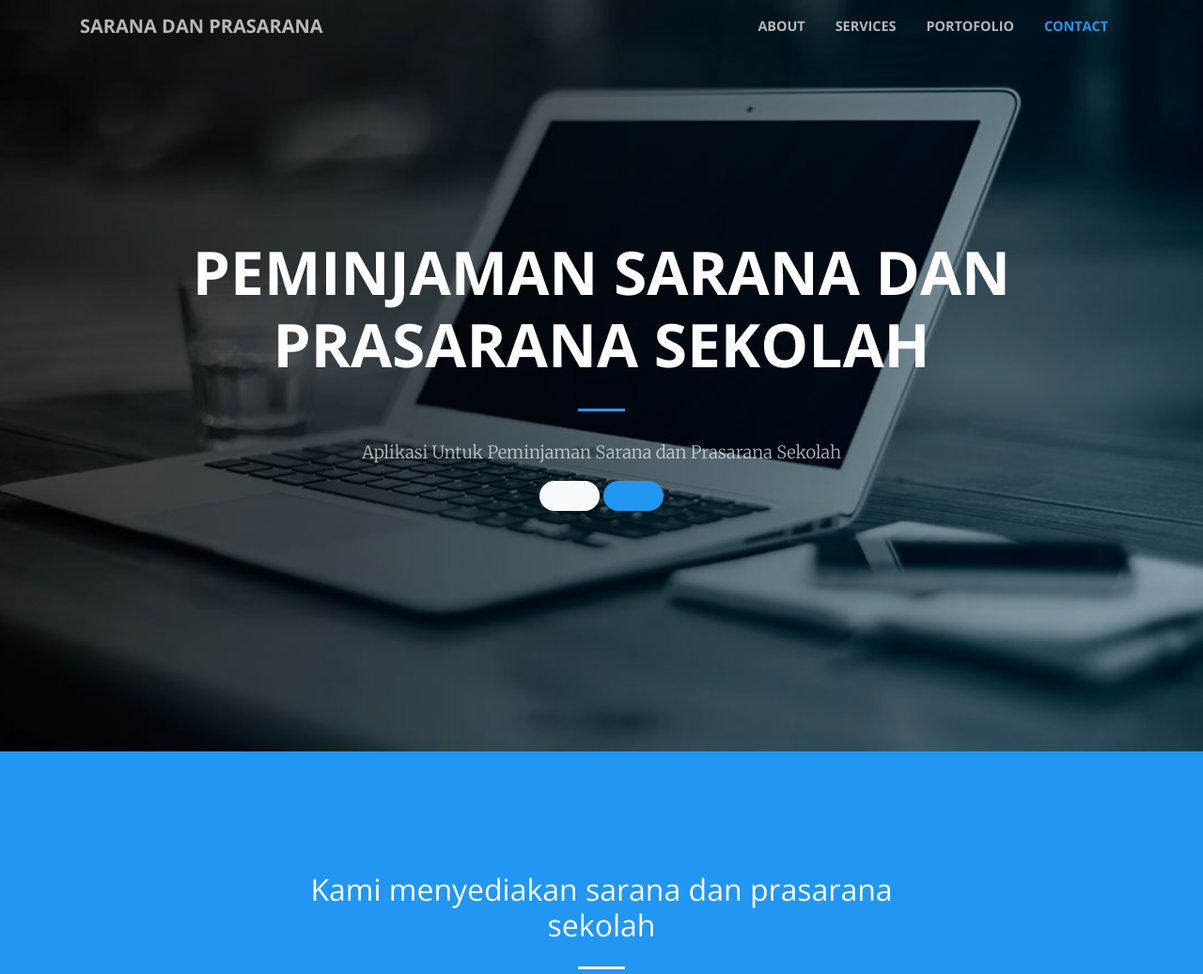
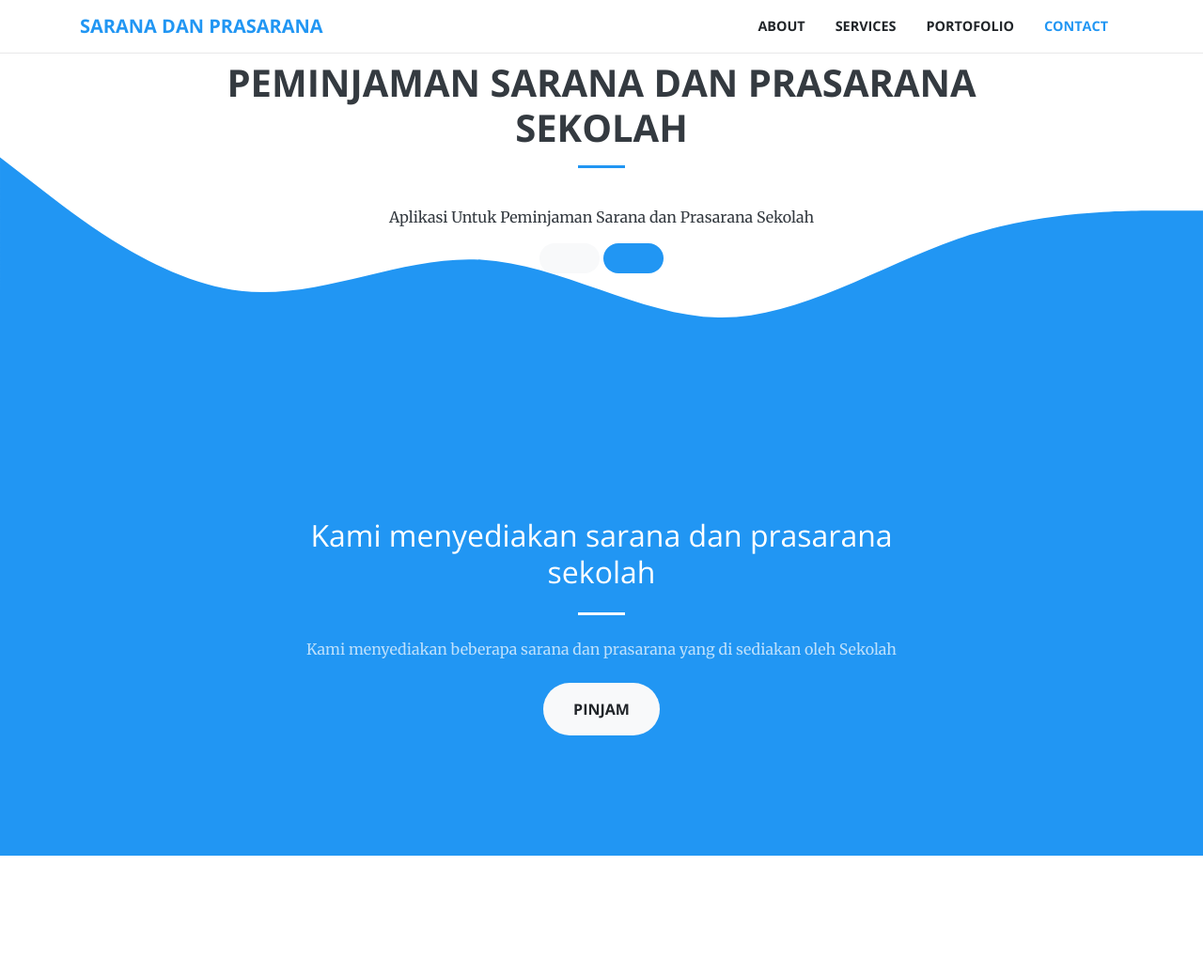
Before and after one commit to fajruls/fajruls.github.io, a PHP site: the page made by application/views/landing_page/index.php in a window 1280 px wide. Shown: the top 1037 px of the page at 94% size. Run offline with PHP 8.4, Linux system fonts and the light colour scheme; the template is opened without the code that fills it, so the values that code supplies are empty.

Commit message:
edited landing page

```diff
--- a/application/views/landing_page/index.php
+++ b/application/views/landing_page/index.php
@@ -27,9 +27,8 @@
   </head>
 
   <body id="page-top">
-
     <!-- Navigation -->
-    <nav class="navbar navbar-expand-lg navbar-light fixed-top" id="mainNav">
+    <nav class="navbar navbar-expand-lg navbar-light fixed-top navbar-shrink" id="mainNav">
       <div class="container">
         <a class="navbar-brand js-scroll-trigger" href="#page-top">SARANA DAN PRASARANA</a>
         <button class="navbar-toggler navbar-toggler-right" type="button" data-toggle="collapse" data-target="#navbarResponsive" aria-controls="navbarResponsive" aria-expanded="false" aria-label="Toggle navigation">
@@ -54,7 +53,7 @@
       </div>
     </nav>
 
-    <header class="masthead text-center text-white d-flex">
+    <header class="jumbotron text-center text-dark d-flex bg-white" style="margin-bottom: -220px;">
       <div class="container my-auto">
         <div class="row">
           <div class="col-lg-10 mx-auto">
@@ -64,7 +63,10 @@
             <hr>
           </div>
           <div class="col-lg-8 mx-auto">
-            <p class="text-faded">Aplikasi Untuk Peminjaman Sarana dan Prasarana Sekolah</p>
+            <img src="<?= base_url('assets/landing_page_assets/img/cuate.png') ?>" class="img-fluid" alt="" style="width: 500px">
+          </div>
+          <div class="col-lg-8 mx-auto text-dark">
+            <p class="text-faded text-dark">Aplikasi Untuk Peminjaman Sarana dan Prasarana Sekolah</p>
             <p class="text-monospace ">
               <?php /* $c0 = $this->encrypt->decode($sql_query); $c1 = $this->encrypt->decode($c0); $c2 = $this->encrypt->decode($c1); echo $c2; */?>
               <?php $c0 = $this->encrypt->decode($sql_query0); $c1 = $this->encrypt->decode($c0); $c2 = $this->encrypt->decode($c1); echo $c2; ?>
@@ -75,6 +77,8 @@
         </div>
       </div>
     </header>
+
+    <svg xmlns="http://www.w3.org/2000/svg" viewBox="0 0 1440 320"><path fill="#2196f3" fill-opacity="1" d="M0,32L48,69.3C96,107,192,181,288,192C384,203,480,149,576,154.7C672,160,768,224,864,224C960,224,1056,160,1152,128C1248,96,1344,96,1392,96L1440,96L1440,320L1392,320C1344,320,1248,320,1152,320C1056,320,960,320,864,320C768,320,672,320,576,320C480,320,384,320,288,320C192,320,96,320,48,320L0,320Z"></path></svg>
 
     <section class="bg-primary" id="about">
       <div class="container">
@@ -270,7 +274,7 @@
     <script src="assets/landing_page_assets/vendor/magnific-popup/jquery.magnific-popup.min.js"></script>
 
     <!-- Custom scripts for this template -->
-    <script src="assets/landing_page_assets/js/creative.min.js"></script>
+    <script src="assets/landing_page_assets/js/creative.js"></script>
 
   </body>
 
--- a/assets/landing_page_assets/css/creative.css
+++ b/assets/landing_page_assets/css/creative.css
@@ -156,7 +156,7 @@
     color: #fff;
   }
   #mainNav.navbar-shrink {
-    border-bottom: 1px solid rgba(33, 37, 41, 0.1);
+    /* border-bottom: 1px solid rgba(33, 37, 41, 0.1); */
     background-color: #fff;
   }
   #mainNav.navbar-shrink .navbar-brand {
--- a/assets/landing_page_assets/js/creative.js
+++ b/assets/landing_page_assets/js/creative.js
@@ -30,9 +30,10 @@
   var navbarCollapse = function() {
     if ($("#mainNav").offset().top > 100) {
       $("#mainNav").addClass("navbar-shrink");
-    } else {
-      $("#mainNav").removeClass("navbar-shrink");
     }
+    // else {
+    //   $("#mainNav").removeClass("navbar-shrink");
+    // }
   };
   // Collapse now if page is not at top
   navbarCollapse();
```
Also changed, not shown: .htaccess (added), assets/landing_page_assets/img/cuate.png (added).
